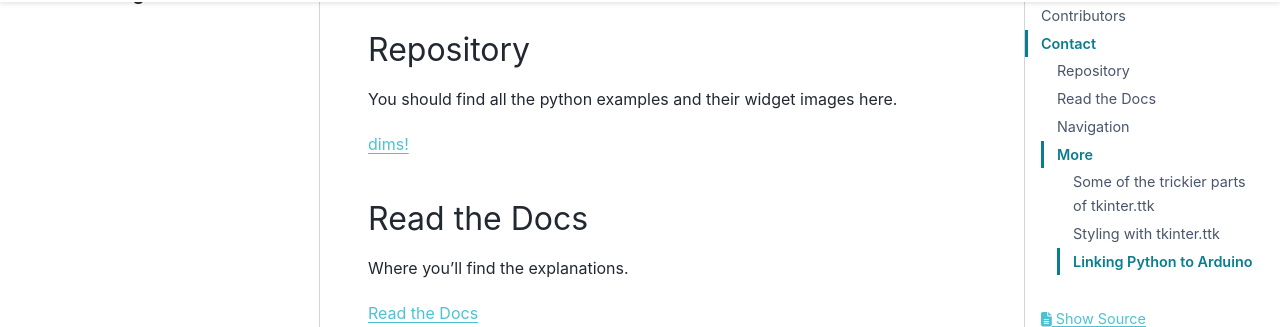
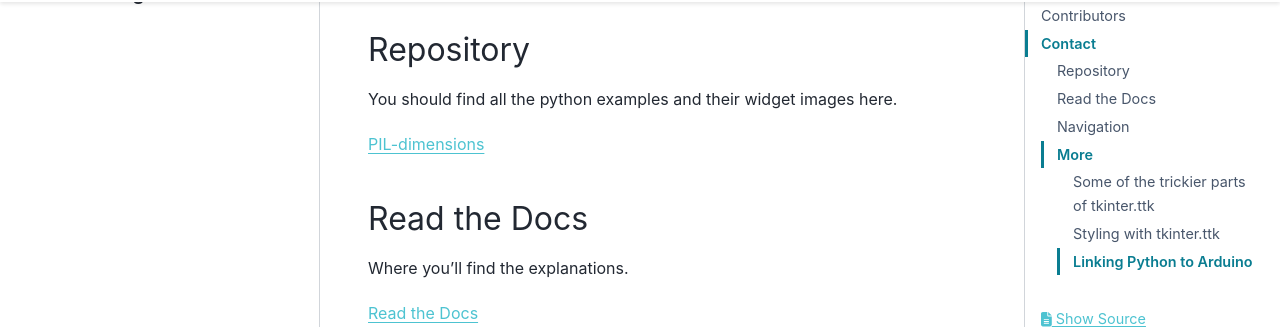
Before and after one commit to Edgar-Donk/PIL-dimensions, a Sphinx documentation site: the page built from docs/authors.rst, in a window 1280 px wide and 900 px high, scrolled down 409 px. Shown: the part 126-453 px from the top of the window. Built offline with Sphinx 7.4.7 and the PyData theme 0.15.4, drawn with Linux system fonts in a browser that asks for light colours.

Commit message:
Add files via upload

```diff
--- a/docs/authors.rst
+++ b/docs/authors.rst
@@ -23,7 +23,7 @@
 
 You should find all the python examples and their widget images here.
 
-`dims! <https://github.com/Edgar-Donk/dims>`_
+`PIL-dimensions <https://github.com/Edgar-Donk/PIL-dimensions>`_
 
 
 Read the Docs
@@ -31,7 +31,7 @@
 
 Where you'll find the explanations.
 
-`Read the Docs <https://dims.readthedocs.io/en/latest/index.html>`_
+`Read the Docs <https://pil-dimensions.readthedocs.io/en/latest/>`_
 
 Navigation
 ==========
```
